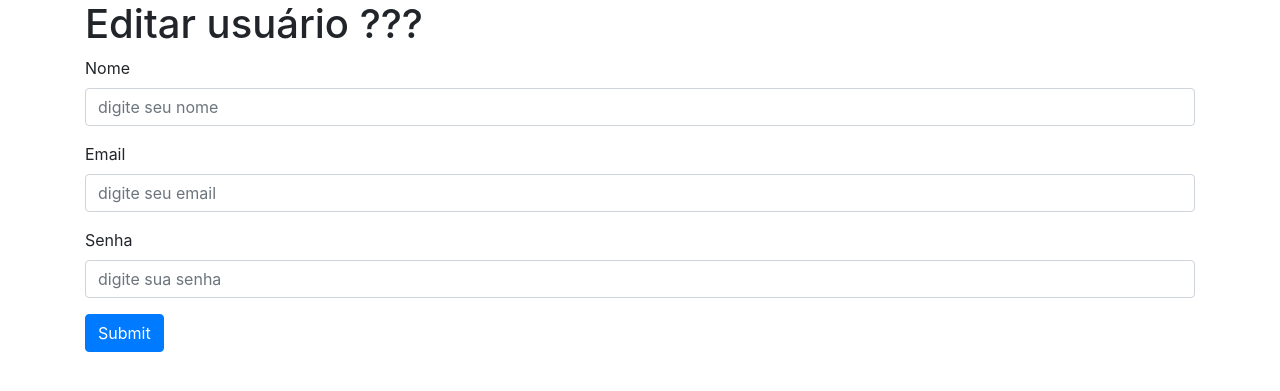
After one commit to jeffersonchaves/resenha_upgrade_2info1, a PHP site: page /2info1/app/views/usuario_editar.php in a window 1280 px wide. The commit adds this page. Shown: the top 391 px of the page. Run offline with PHP 8.4, Linux system fonts and the light colour scheme.

Commit message:
Add files via upload

```diff
--- /dev/null
+++ b/app/views/usuario_editar.php
@@ -0,0 +1,44 @@
+<!doctype html>
+<html lang="en">
+<head>
+    <!-- Required meta tags -->
+    <meta charset="utf-8">
+    <meta name="viewport" content="width=device-width, initial-scale=1, shrink-to-fit=no">
+
+    <!-- Bootstrap CSS -->
+    <link rel="stylesheet" href="https://stackpath.bootstrapcdn.com/bootstrap/4.1.3/css/bootstrap.min.css">
+
+    <title>Hello, world!</title>
+</head>
+<body>
+
+<div class="container">
+
+    <h1>Editar usuário ???</h1>
+
+
+    <form method="post" action="usuario.php?acao=create">
+
+        <div class="form-group">
+            <label for="nome">Nome</label>
+            <input name="nome" type="text" class="form-control" id="nome" placeholder="digite seu nome">
+        </div>
+
+        <div class="form-group">
+            <label for="email">Email</label>
+            <input name="email" type="email" class="form-control" id="email" placeholder="digite seu email">
+        </div>
+
+        <div class="form-group">
+            <label for="senha">Senha</label>
+            <input name="senha" type="password" class="form-control" id="senha" placeholder="digite sua senha">
+        </div>
+
+        <button type="submit" class="btn btn-primary">Submit</button>
+    </form>
+
+
+</div>
+
+</body>
+</html>
```
Also changed, not shown: app/controllers/usuario.php (+14 -1 lines), app/models/Usuario.php (+7 -1 lines), app/views/usuario_listar.php (+7 -1 lines).
